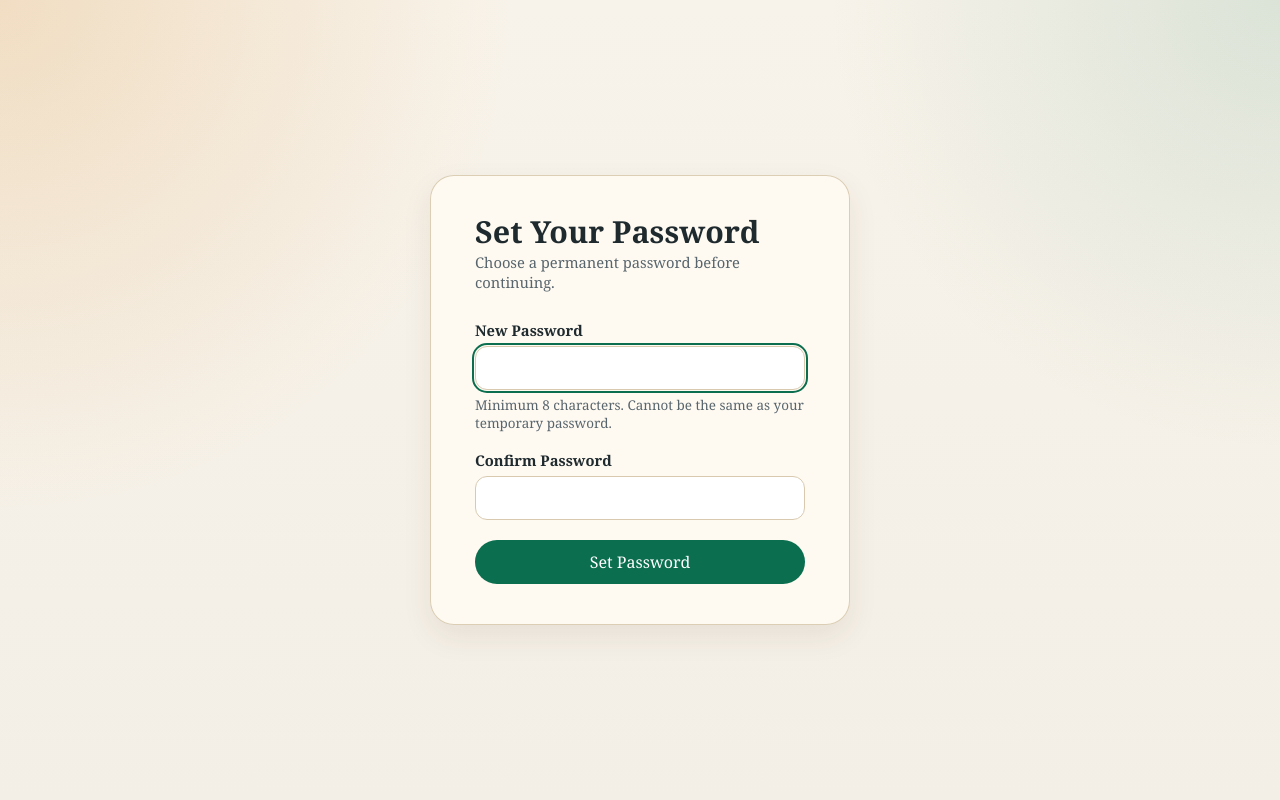
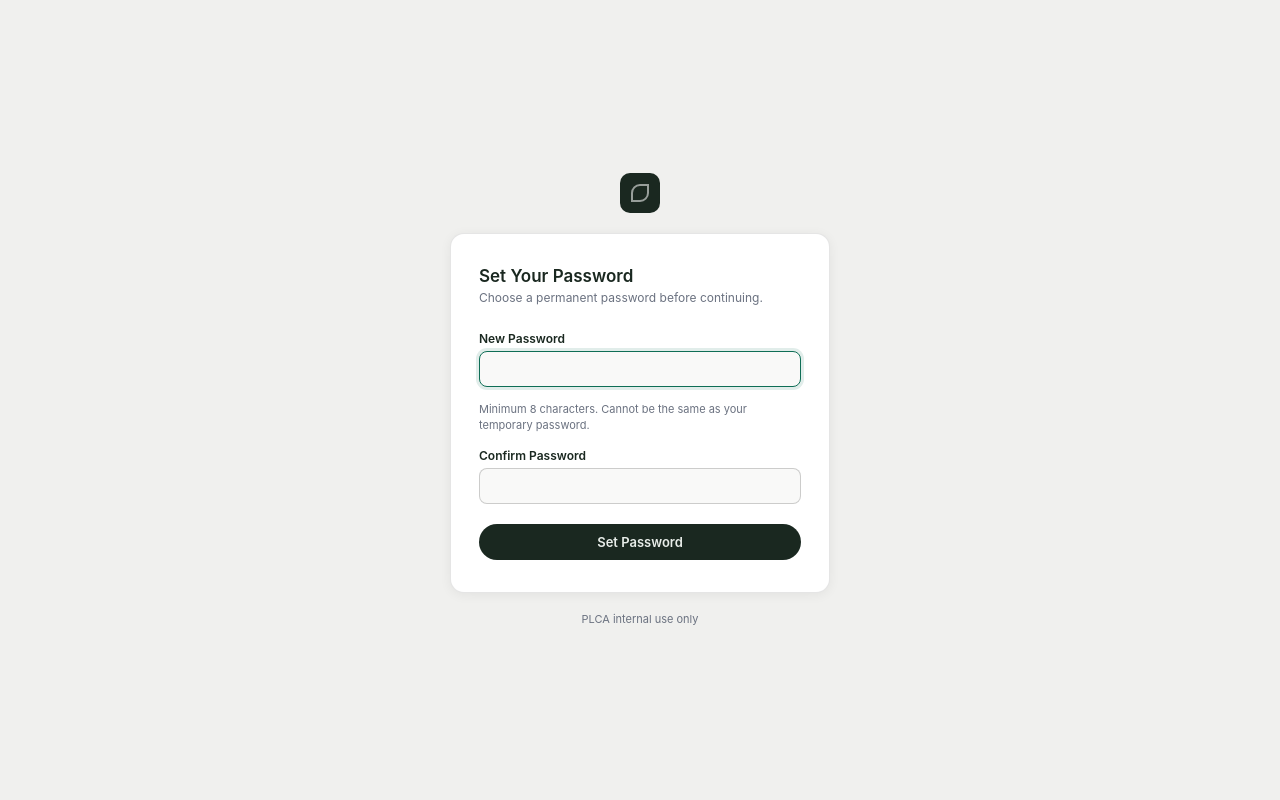
Before and after one commit to tmasters2876/hoa-backend, a Flask app: template templates/admin_change_password.html in a window 1280 px wide. Run offline with Flask 3, Linux system fonts and the light colour scheme; the template is opened without the code that fills it, so the values that code supplies are empty.

Commit message:
Restyle change_password, pending, and audit templates to match new design system
Co-Authored-By: Claude Sonnet 4.6 <noreply@anthropic.com>

```diff
--- a/templates/admin_change_password.html
+++ b/templates/admin_change_password.html
@@ -3,120 +3,132 @@
   <head>
     <meta charset="utf-8">
     <meta name="viewport" content="width=device-width, initial-scale=1">
-    <title>HOA Clause Admin — Set Password</title>
+    <title>PLCA Admin — Set Password</title>
     <style>
       :root {
-        --bg: #f4efe6;
-        --panel: #fffaf1;
-        --ink: #1f2a2f;
-        --muted: #58656d;
-        --accent: #0b6e4f;
-        --danger: #a12d2f;
-        --line: #d8c9af;
-        --shadow: 0 12px 30px rgba(63, 44, 15, 0.08);
+        --accent: #0f6e56;
+        --danger: #a32d2d;
+        --border: rgba(0,0,0,0.10);
+        --border-strong: rgba(0,0,0,0.18);
+        --surface: #ffffff;
+        --surface-2: #f9f9f8;
+        --bg: #f0f0ee;
+        --ink: #1a2820;
+        --muted: #6b7280;
       }
-
-      * { box-sizing: border-box; }
-
+      *, *::before, *::after { box-sizing: border-box; margin: 0; padding: 0; }
       body {
-        margin: 0;
         min-height: 100vh;
         display: flex;
         align-items: center;
         justify-content: center;
-        font-family: Georgia, "Times New Roman", serif;
+        background: var(--bg);
+        font-family: -apple-system, BlinkMacSystemFont, "Segoe UI", system-ui, sans-serif;
+        font-size: 14px;
         color: var(--ink);
-        background:
-          radial-gradient(circle at top left, rgba(209, 123, 15, 0.18), transparent 34%),
-          radial-gradient(circle at top right, rgba(11, 110, 79, 0.12), transparent 30%),
-          linear-gradient(180deg, #f8f3ea 0%, var(--bg) 100%);
       }
-
-      .card {
-        background: rgba(255, 250, 241, 0.97);
-        border: 1px solid rgba(216, 201, 175, 0.9);
-        border-radius: 24px;
-        padding: 40px 44px;
-        box-shadow: var(--shadow);
-        width: min(420px, calc(100% - 32px));
+      .login-wrap {
+        width: min(380px, calc(100% - 32px));
       }
-
-      h1 {
-        margin: 0 0 4px;
-        font-size: 1.9rem;
-        line-height: 1.05;
+      .login-logo {
+        width: 40px; height: 40px;
+        border-radius: 10px;
+        background: #1a2820;
+        display: flex; align-items: center; justify-content: center;
+        margin: 0 auto 20px;
       }
-
-      .subtitle {
+      .login-logo-mark {
+        width: 18px; height: 18px;
+        border: 2px solid rgba(255,255,255,0.55);
+        border-radius: 50% 0 50% 0;
+      }
+      .login-card {
+        background: var(--surface);
+        border: 1px solid var(--border);
+        border-radius: 14px;
+        padding: 32px 28px;
+        box-shadow: 0 2px 12px rgba(0,0,0,0.06);
+      }
+      .login-title {
+        font-size: 17px; font-weight: 600;
+        color: var(--ink);
+        margin-bottom: 3px;
+      }
+      .login-sub {
+        font-size: 12px; color: var(--muted);
+        margin-bottom: 24px;
+        line-height: 1.5;
+      }
+      .login-field { margin-bottom: 14px; }
+      .login-label {
+        display: block;
+        font-size: 12px; font-weight: 600;
+        color: var(--ink); margin-bottom: 5px;
+      }
+      .login-input {
+        width: 100%;
+        font: inherit; font-size: 13px;
+        padding: 9px 11px;
+        border: 1px solid var(--border-strong);
+        border-radius: 8px;
+        background: var(--surface-2);
+        color: var(--ink);
+        transition: border-color 0.12s, box-shadow 0.12s;
+      }
+      .login-input:focus {
+        outline: none;
+        border-color: var(--accent);
+        box-shadow: 0 0 0 3px rgba(15,110,86,0.12);
+      }
+      .hint {
+        font-size: 11px;
         color: var(--muted);
-        font-size: 0.92rem;
-        margin: 0 0 28px;
+        margin-top: 4px;
+        margin-bottom: 14px;
+        line-height: 1.5;
       }
-
-      label {
-        display: block;
-        font-size: 0.92rem;
-        font-weight: 700;
-        margin-bottom: 6px;
+      .login-btn {
+        width: 100%;
+        font: inherit; font-size: 13px; font-weight: 600;
+        padding: 10px;
+        border: none;
+        border-radius: 999px;
+        background: #1a2820;
+        color: #e8ede9;
+        cursor: pointer;
+        margin-top: 6px;
+        transition: opacity 0.12s;
       }
-
-      input[type="password"] {
-        width: 100%;
-        font: inherit;
-        border: 1px solid var(--line);
-        border-radius: 12px;
-        padding: 10px 12px;
-        background: white;
+      .login-btn:hover { opacity: 0.88; }
+      .flash {
+        font-size: 12px;
+        padding: 9px 12px;
+        border-radius: 8px;
+        border: 1px solid rgba(163,45,45,0.3);
+        background: rgba(163,45,45,0.06);
+        color: #7a1a1c;
         margin-bottom: 16px;
-        transition: outline 0.1s;
       }
-
-      input:focus {
-        outline: 2px solid var(--accent);
-        outline-offset: 1px;
+      .flash.success {
+        border-color: rgba(15,110,86,0.3);
+        background: rgba(15,110,86,0.06);
+        color: #0a4e3b;
       }
-
-      button {
-        width: 100%;
-        font: inherit;
-        border: 0;
-        border-radius: 999px;
-        padding: 11px 14px;
-        cursor: pointer;
-        color: white;
-        background: var(--accent);
-        margin-top: 4px;
-      }
-
-      button:hover { opacity: 0.9; }
-
-      .flash {
-        border-radius: 12px;
-        padding: 10px 14px;
-        font-size: 0.92rem;
-        margin-bottom: 20px;
-        color: var(--ink);
-        border: 1px solid rgba(161, 45, 47, 0.3);
-        border-left: 4px solid var(--danger);
-        background: #fffdf8;
-      }
-
-      .flash.success {
-        border-color: rgba(11, 110, 79, 0.3);
-        border-left-color: var(--accent);
-      }
-
-      .hint {
-        font-size: 0.84rem;
+      .login-footer {
+        font-size: 11px;
         color: var(--muted);
-        margin: -10px 0 18px;
+        text-align: center;
+        margin-top: 18px;
+        line-height: 1.5;
       }
     </style>
   </head>
   <body>
-    <div class="card">
-      <h1>Set Your Password</h1>
-      <p class="subtitle">Choose a permanent password before continuing.</p>
+    <div class="login-wrap">
+      <div class="login-logo"><div class="login-logo-mark"></div></div>
+      <div class="login-card">
+        <div class="login-title">Set Your Password</div>
+        <div class="login-sub">Choose a permanent password before continuing.</div>
 
         {% with flashes = get_flashed_messages(with_categories=true) %}
           {% for category, message in flashes %}
@@ -125,19 +137,23 @@
         {% endwith %}
 
         <form method="post" action="{{ url_for('force_change_password_post') }}" autocomplete="off">
-        <div>
-          <label for="new_password">New Password</label>
-          <input id="new_password" name="new_password" type="password"
-                 autocomplete="new-password" minlength="8" required autofocus>
+          <div class="login-field">
+            <label class="login-label" for="new_password">New Password</label>
+            <input class="login-input" id="new_password" name="new_password"
+                   type="password" autocomplete="new-password"
+                   minlength="8" required autofocus>
           </div>
           <p class="hint">Minimum 8 characters. Cannot be the same as your temporary password.</p>
-        <div>
-          <label for="confirm_password">Confirm Password</label>
-          <input id="confirm_password" name="confirm_password" type="password"
-                 autocomplete="new-password" minlength="8" required>
+          <div class="login-field">
+            <label class="login-label" for="confirm_password">Confirm Password</label>
+            <input class="login-input" id="confirm_password" name="confirm_password"
+                   type="password" autocomplete="new-password"
+                   minlength="8" required>
           </div>
-        <button type="submit">Set Password</button>
+          <button class="login-btn" type="submit">Set Password</button>
         </form>
+      </div>
+      <div class="login-footer">PLCA internal use only</div>
     </div>
   </body>
 </html>
```
Also changed, not shown: templates/admin_audit.html (+36 -46 lines), templates/admin_pending.html (+59 -55 lines). Lines whose indentation alone changed are shown as unchanged.
